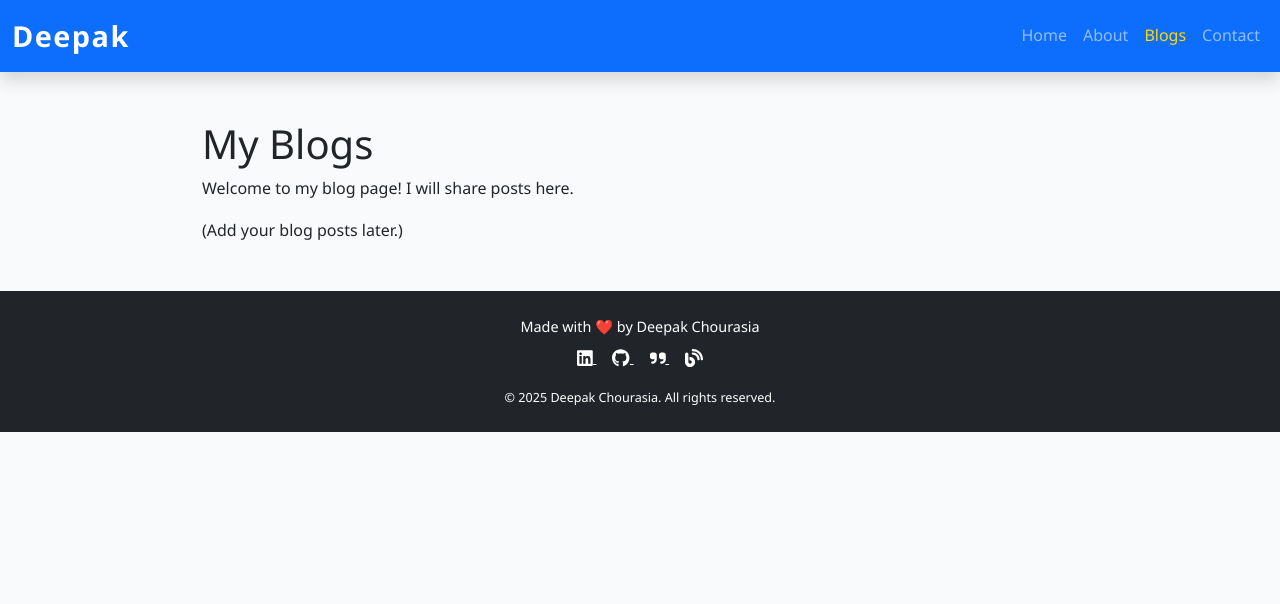
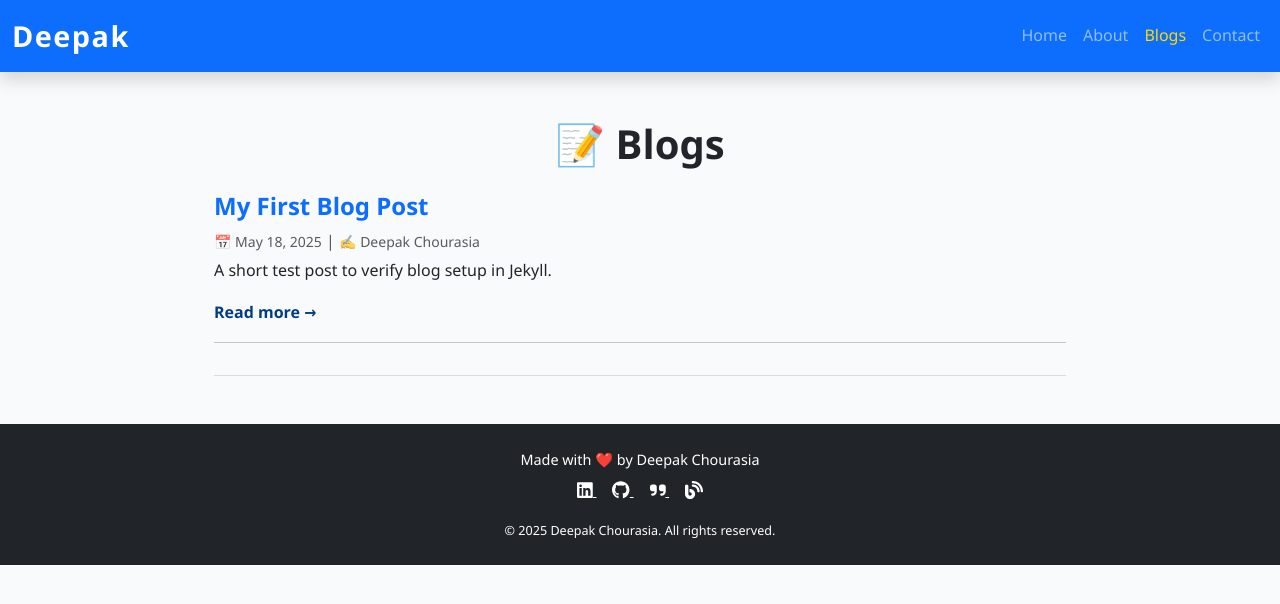
Before and after one commit to deepak-dkc95/deepak-dkc95.github.io, a Jekyll site: the page built from blogs.md, in a window 1280 px wide. Shown: the top 604 px of the page. Built offline with Jekyll 4.4.1, drawn with Linux system fonts in a browser that asks for light colours; our own code applies the rules of GitHub Pages for plain Markdown files.

Commit message:
Updating blogs.md

```diff
--- a/blogs.md
+++ b/blogs.md
@@ -1,9 +1,31 @@
 ---
 layout: default
+title: Blogs
+description: Read my latest thoughts and tech write-ups.
+permalink: /blogs/
 ---
 
-# My Blogs
+<section class="container my-5">
+  <h1 class="text-center mb-4 fw-bold">📝 Blogs</h1>
 
-Welcome to my blog page! I will share posts here.
-
-(Add your blog posts later.)
+  {% if site.posts.size > 0 %}
+    {% for post in site.posts %}
+      <div class="blog-post mb-5">
+        <h2>
+          <a href="{{ post.url | relative_url }}" class="text-decoration-none text-primary fw-bold">
+            {{ post.title }}
+          </a>
+        </h2>
+        <p class="text-muted mb-1">
+          <small>📅 {{ post.date | date: "%B %d, %Y" }}</small>
+          {% if post.author %} | <small>✍️ {{ post.author }}</small>{% endif %}
+        </p>
+        <p>{{ post.description | truncatewords: 30 }}</p>
+        <a href="{{ post.url | relative_url }}" class="read-more text-decoration-none">Read more →</a>
+        <hr>
+      </div>
+    {% endfor %}
+  {% else %}
+    <p class="text-center">No blog posts yet. Stay tuned!</p>
+  {% endif %}
+</section>
```
